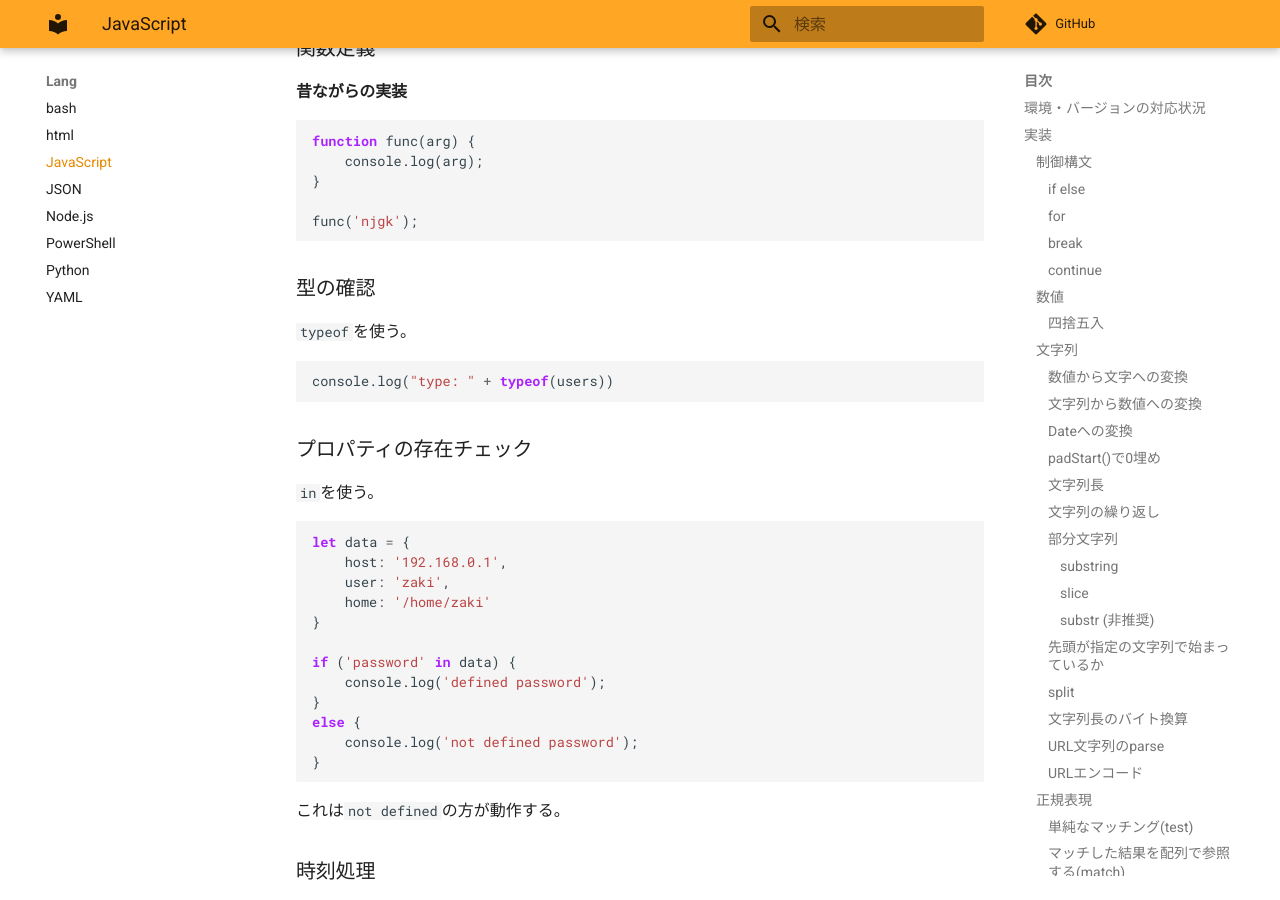
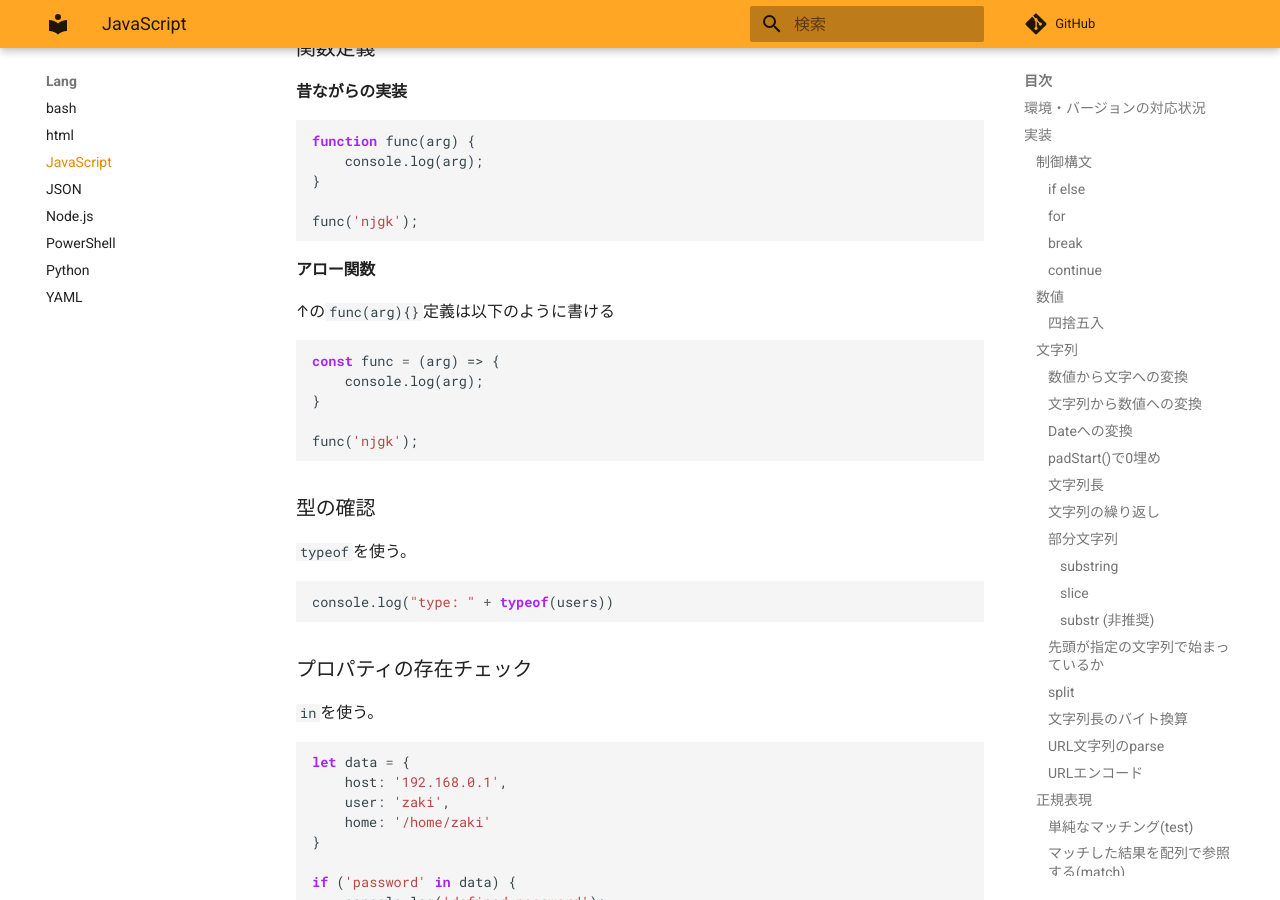
Before and after one commit to zaki-lknr/docs, an MkDocs documentation site: the page built from docs/lang/js.md, in a window 1280 px wide and 900 px high, scrolled down 8887 px. Built offline with MkDocs 1.6.1 and Material for MkDocs 9.7.7, drawn with Linux system fonts in a browser that asks for light colours; comment, search, counter and statistics services are not loaded.

Commit message:
add: lang/javascript: アロー関数

````diff
--- a/docs/lang/js.md
+++ b/docs/lang/js.md
@@ -470,6 +470,18 @@ function func(arg) {
 func('njgk');
 ```
 
+#### アロー関数
+
+↑の`func(arg){}`定義は以下のように書ける
+
+```js
+const func = (arg) => {
+    console.log(arg);
+}
+
+func('njgk');
+```
+
 ### 型の確認
 
 `typeof`を使う。
````
